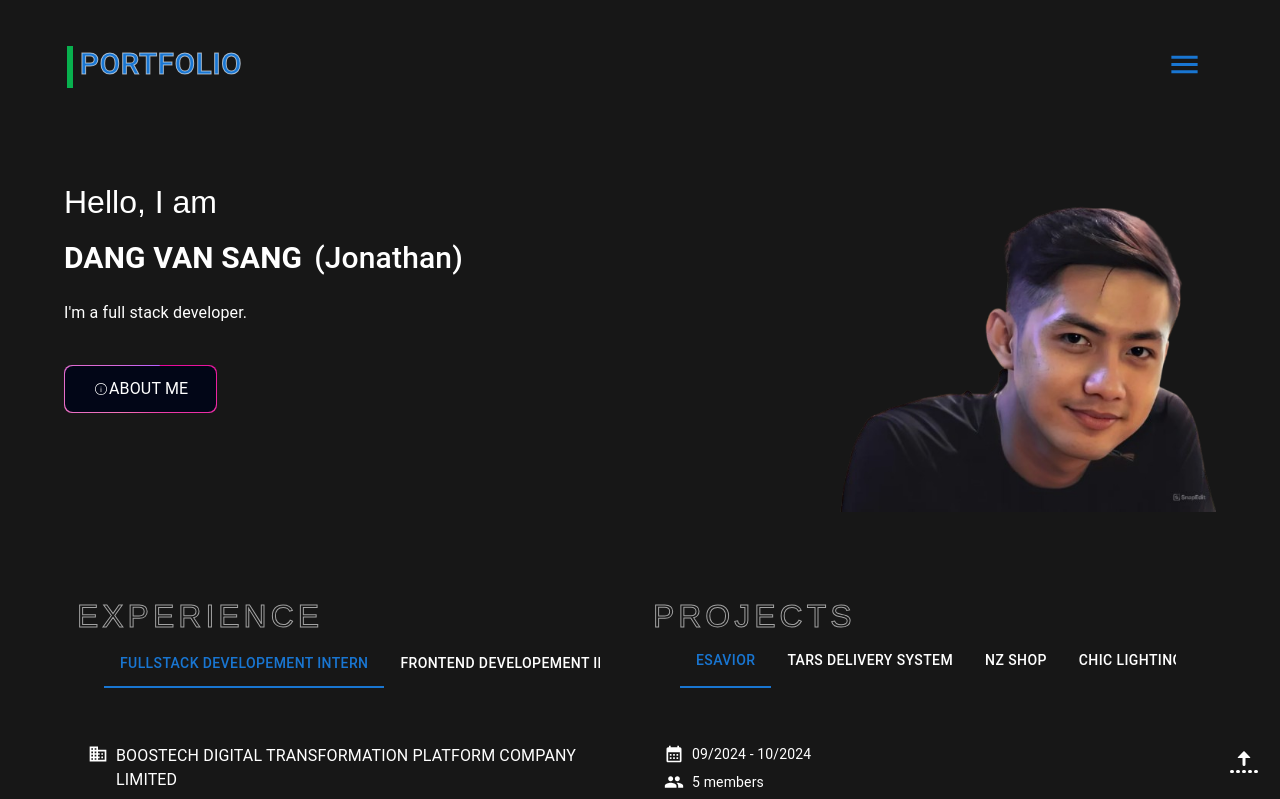
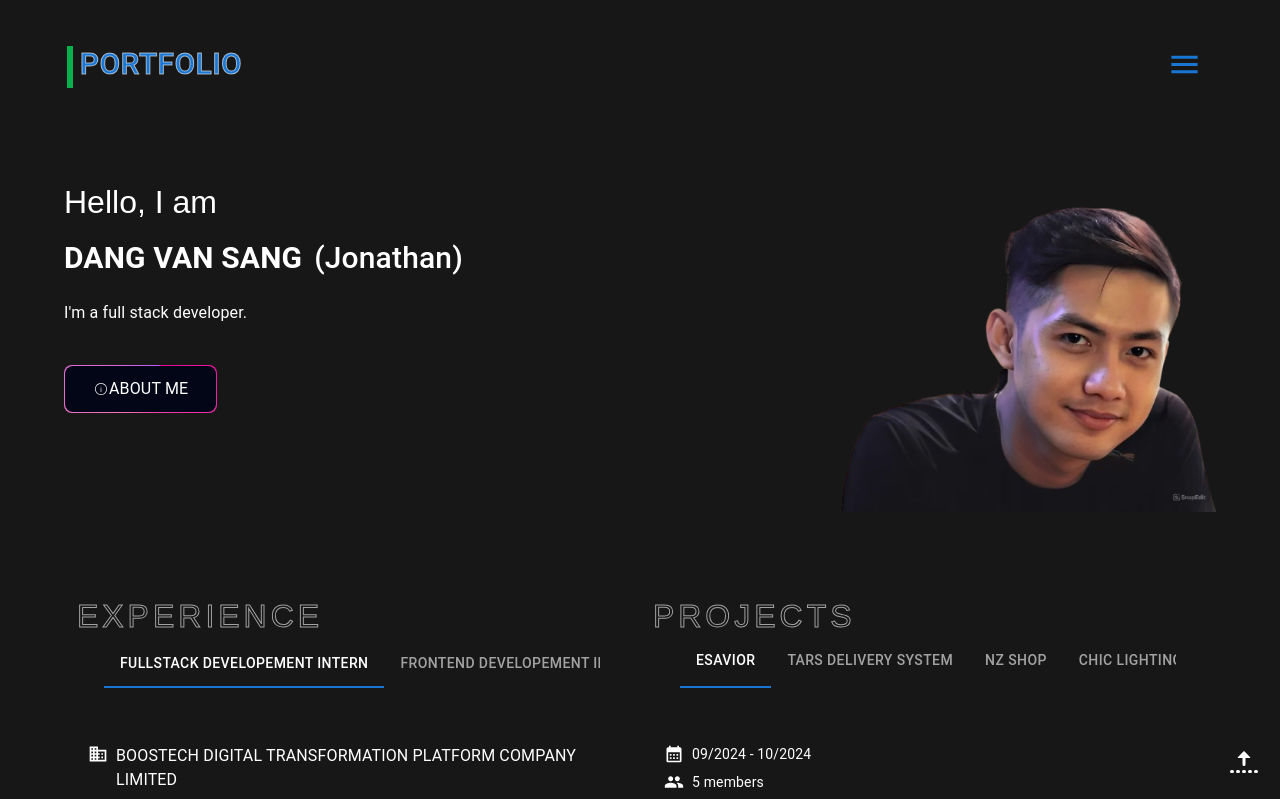
Before and after one commit to Sangdang2203/portfolio, a Next.js app: page / in a window 1280 px wide. Shown: the top 799 px of the page. Built offline with nearby package versions, Linux system fonts and the light colour scheme.

Commit message:
improve performance

```diff
--- a/src/app/layout.tsx
+++ b/src/app/layout.tsx
@@ -14,8 +14,8 @@ const geistMono = localFont({
 });
 
 export const metadata: Metadata = {
-  title: "My Portfolio",
-  description: "Generated by create next app",
+  title: "Portfolio",
+  description: "Summary of The Portfolio",
 };
 
 export default function RootLayout({
--- a/src/app/page.tsx
+++ b/src/app/page.tsx
@@ -59,11 +59,11 @@ export default function Home() {
         </Box>
       </Container>
 
-      <Tooltip title="Back to top">
-        <div className="fixed bottom-3 right-3">
+      <div className="fixed bottom-3 right-3">
+        <Tooltip title="Back to top">
           <BackButton />
-        </div>
-      </Tooltip>
+        </Tooltip>
+      </div>
     </>
   );
 }
--- a/src/components/Projects.tsx
+++ b/src/components/Projects.tsx
@@ -27,6 +27,7 @@ export default function ProjectComponent() {
         <Tabs
           className="text-white overflow-auto"
           value={currentTab}
+          textColor="inherit"
           onChange={handleChangeTab}
           variant="scrollable"
           scrollButtons
--- a/src/components/WorkingExperience.tsx
+++ b/src/components/WorkingExperience.tsx
@@ -25,6 +25,7 @@ export default function WorkingExperienceComponent() {
         <Tabs
           value={currentTab}
           onChange={handleChangeTab}
+          textColor="inherit"
           variant="scrollable"
           scrollButtons
           allowScrollButtonsMobile
```
